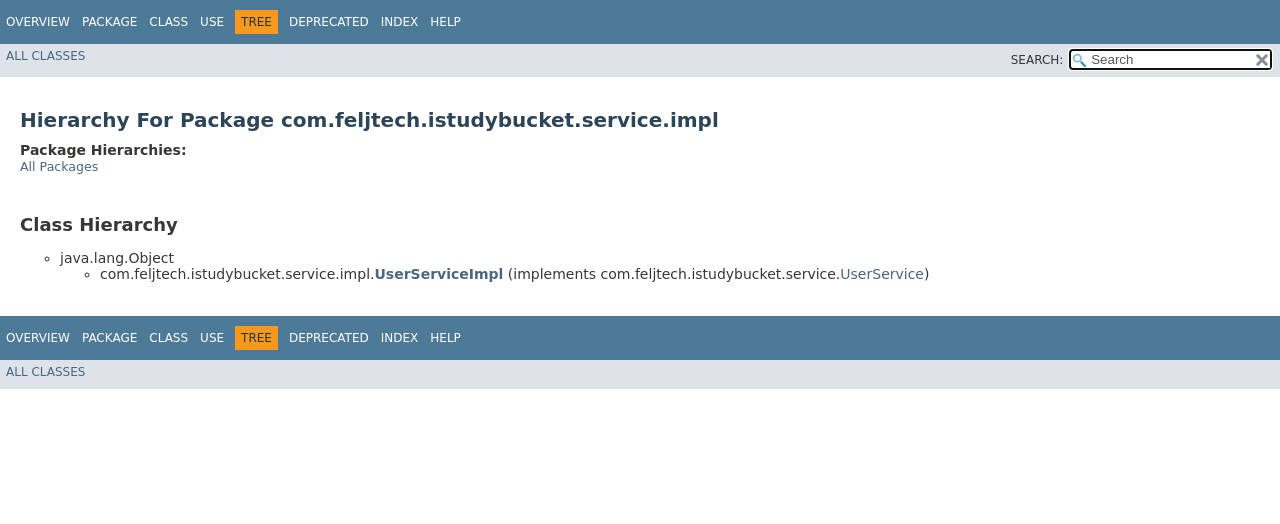
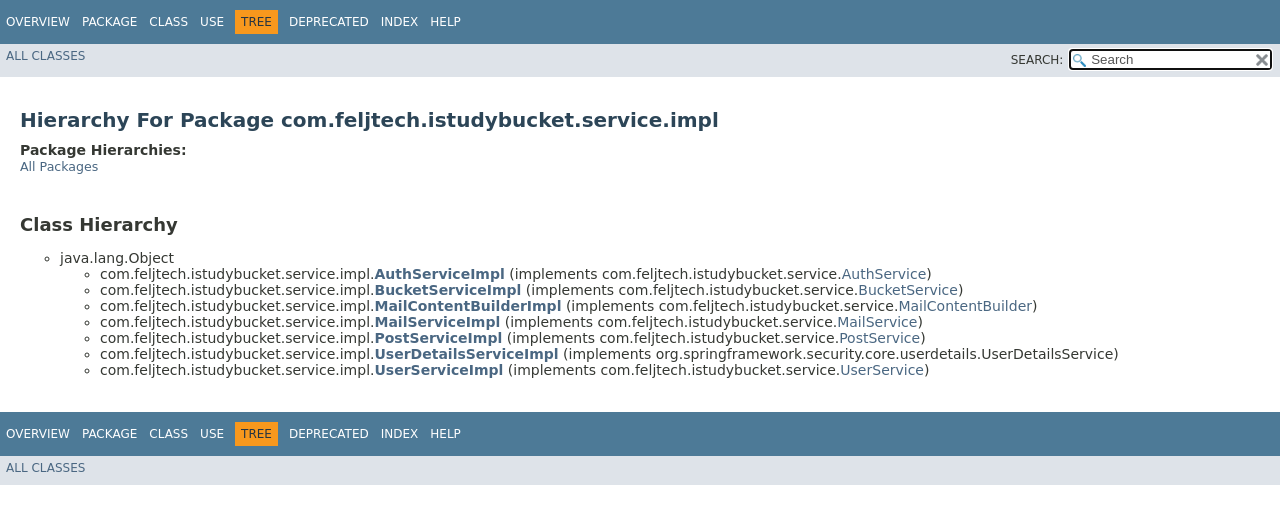
Before and after one commit to feljtech/istudybucket-docs, a plain HTML site: page com/feljtech/istudybucket/service/impl/package-tree.html in a window 1280 px wide. Drawn offline with Linux system fonts and the light colour scheme; no server answers; a script that the page names is missing; a web font is replaced by a local one.

Commit message:
jpa bdy recommendations impl: modified ./com/feljtech/istudybucket/service/impl/package-tree.html

```diff
--- a/com/feljtech/istudybucket/service/impl/package-tree.html
+++ b/com/feljtech/istudybucket/service/impl/package-tree.html
@@ -2,10 +2,10 @@
 <!-- NewPage -->
 <html lang="en">
 <head>
-<!-- Generated by javadoc (11.0.11) on Mon Aug 30 23:35:35 WAT 2021 -->
+<!-- Generated by javadoc (11.0.11) on Sun Sep 26 14:23:13 WAT 2021 -->
 <title>com.feljtech.istudybucket.service.impl Class Hierarchy</title>
 <meta http-equiv="Content-Type" content="text/html; charset=utf-8">
-<meta name="dc.created" content="2021-08-30">
+<meta name="dc.created" content="2021-09-26">
 <link rel="stylesheet" type="text/css" href="../../../../../stylesheet.css" title="Style">
 <link rel="stylesheet" type="text/css" href="../../../../../jquery/jquery-ui.css" title="Style">
 <script type="text/javascript" src="../../../../../script.js"></script>
@@ -106,6 +106,12 @@ $('.navPadding').css('padding-top', $('.fixedNav').css("height"));
 <ul>
 <li class="circle">java.lang.Object
 <ul>
+<li class="circle">com.feljtech.istudybucket.service.impl.<a href="AuthServiceImpl.html" title="class in com.feljtech.istudybucket.service.impl"><span class="typeNameLink">AuthServiceImpl</span></a> (implements com.feljtech.istudybucket.service.<a href="../AuthService.html" title="interface in com.feljtech.istudybucket.service">AuthService</a>)</li>
+<li class="circle">com.feljtech.istudybucket.service.impl.<a href="BucketServiceImpl.html" title="class in com.feljtech.istudybucket.service.impl"><span class="typeNameLink">BucketServiceImpl</span></a> (implements com.feljtech.istudybucket.service.<a href="../BucketService.html" title="interface in com.feljtech.istudybucket.service">BucketService</a>)</li>
+<li class="circle">com.feljtech.istudybucket.service.impl.<a href="MailContentBuilderImpl.html" title="class in com.feljtech.istudybucket.service.impl"><span class="typeNameLink">MailContentBuilderImpl</span></a> (implements com.feljtech.istudybucket.service.<a href="../MailContentBuilder.html" title="interface in com.feljtech.istudybucket.service">MailContentBuilder</a>)</li>
+<li class="circle">com.feljtech.istudybucket.service.impl.<a href="MailServiceImpl.html" title="class in com.feljtech.istudybucket.service.impl"><span class="typeNameLink">MailServiceImpl</span></a> (implements com.feljtech.istudybucket.service.<a href="../MailService.html" title="interface in com.feljtech.istudybucket.service">MailService</a>)</li>
+<li class="circle">com.feljtech.istudybucket.service.impl.<a href="PostServiceImpl.html" title="class in com.feljtech.istudybucket.service.impl"><span class="typeNameLink">PostServiceImpl</span></a> (implements com.feljtech.istudybucket.service.<a href="../PostService.html" title="interface in com.feljtech.istudybucket.service">PostService</a>)</li>
+<li class="circle">com.feljtech.istudybucket.service.impl.<a href="UserDetailsServiceImpl.html" title="class in com.feljtech.istudybucket.service.impl"><span class="typeNameLink">UserDetailsServiceImpl</span></a> (implements org.springframework.security.core.userdetails.UserDetailsService)</li>
 <li class="circle">com.feljtech.istudybucket.service.impl.<a href="UserServiceImpl.html" title="class in com.feljtech.istudybucket.service.impl"><span class="typeNameLink">UserServiceImpl</span></a> (implements com.feljtech.istudybucket.service.<a href="../UserService.html" title="interface in com.feljtech.istudybucket.service">UserService</a>)</li>
 </ul>
 </li>
```
